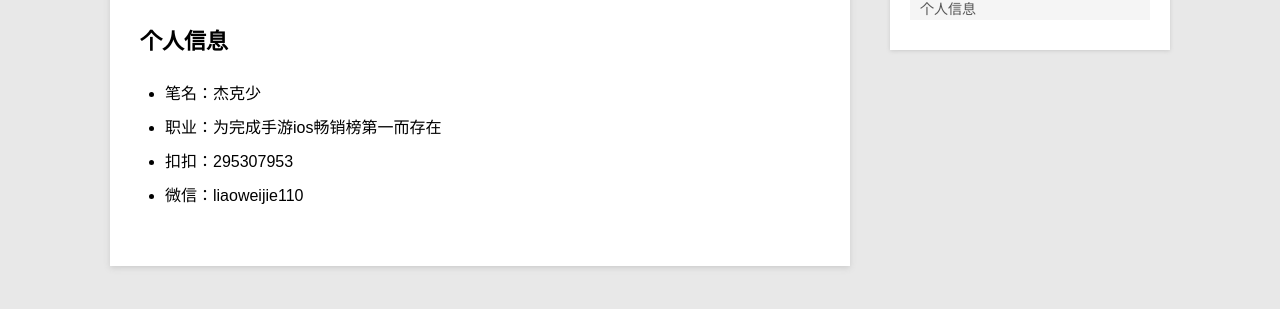
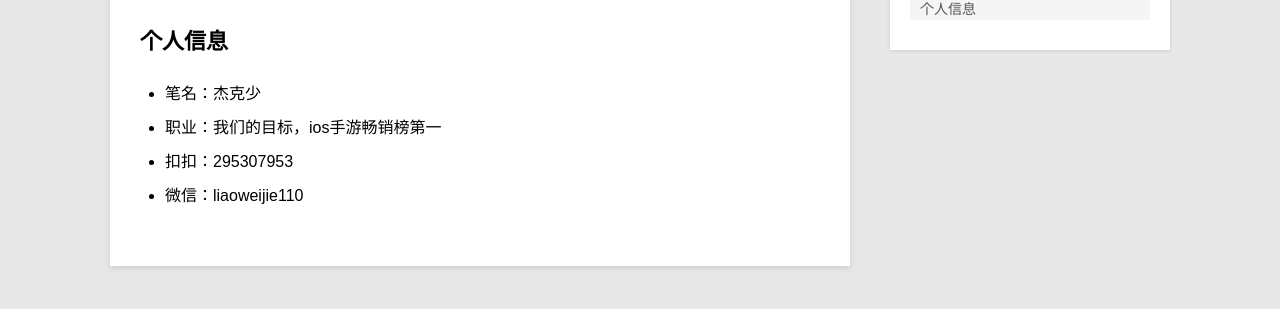
Before and after one commit to liaoweijie/liaoweijie.github.io, a Jekyll site: the page built from _posts/learn/2015-1-28-learn-0.md, in a window 1280 px wide. Shown: the part 735-1044 px from the top of the page. Built offline with Jekyll 4.4.1, drawn with Linux system fonts in a browser that asks for light colours; Markdown is read by kramdown in place of the engine named in the settings; comment, search, counter and statistics services are not loaded.

Commit message:
修改博文

```diff
--- a/_posts/learn/2015-1-28-learn-0.md
+++ b/_posts/learn/2015-1-28-learn-0.md
@@ -26,7 +26,7 @@ description:
 ## 个人信息
 
 * 笔名：杰克少
-* 职业：为完成手游ios畅销榜第一而存在
+* 职业：我们的目标，ios手游畅销榜第一
 * 扣扣：295307953
 * 微信：liaoweijie110
 
```
